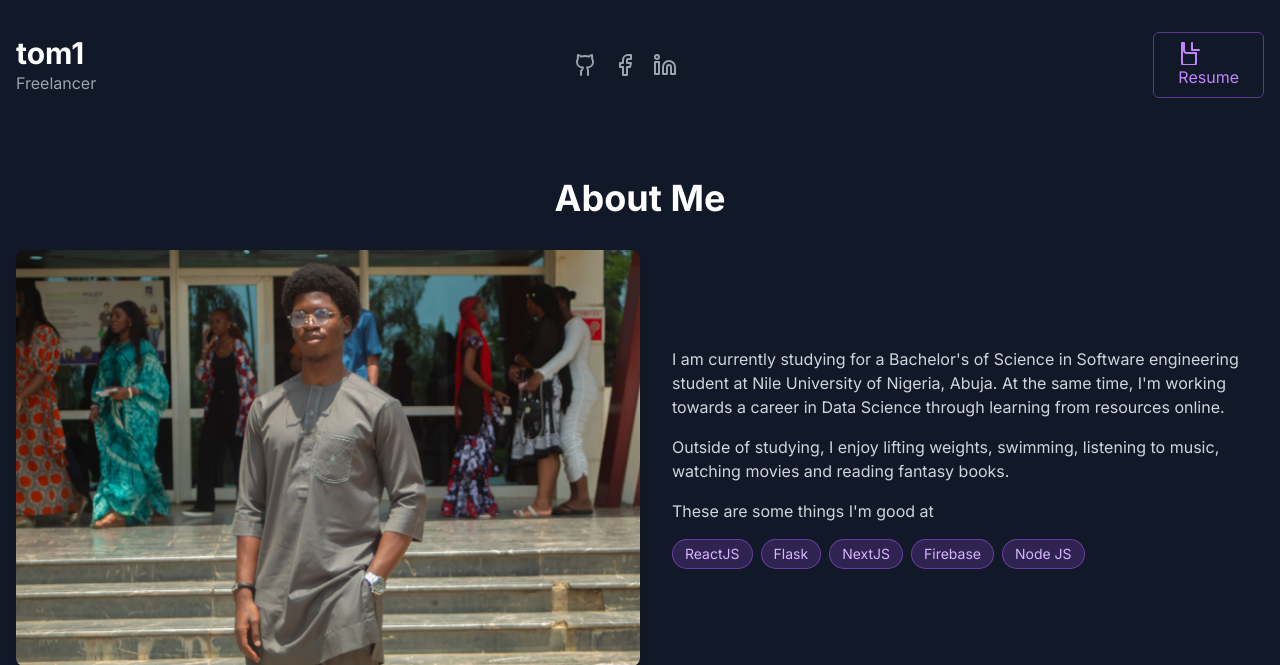
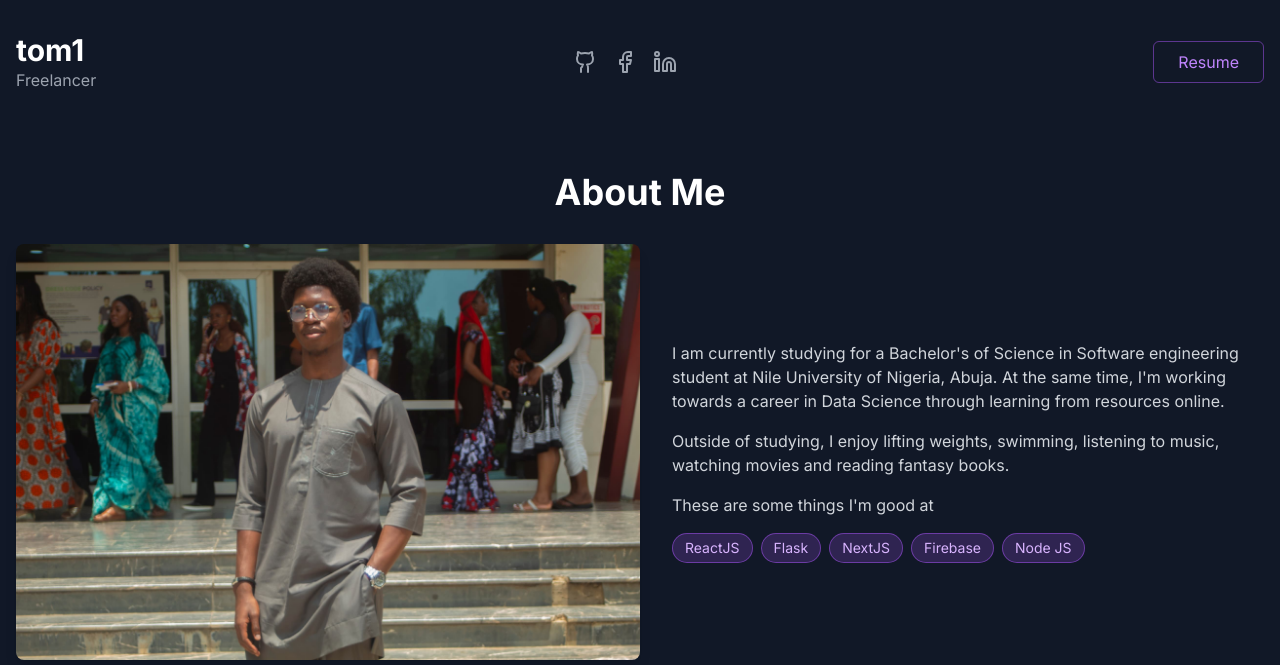
Before and after one commit to tomjames156/showyy, a Flask app: page /profile/tom1/ in a window 1280 px wide. Shown: the top 665 px of the page. Run offline with Flask 3, Linux system fonts and the light colour scheme; parts of the project's set-up code (start-up, migrations or seed data) failed here and were passed over; some libraries are stand-ins or nearby versions.

Commit message:
updated the portfolio template

```diff
--- a/backend/templates/portfolio.html
+++ b/backend/templates/portfolio.html
@@ -46,7 +46,6 @@
         {% if profile.portfolio.resume%}
             <a target="_blank" download href="{{url_for('static', filename='docs/' + profile.portfolio.resume )}}" class="mt-4 md:mt-0">
                 <button class="bg-transparent hover:bg-purple-500 text-purple-400 hover:text-white border border-purple-500/50 px-6 py-2 rounded-md transition-colors">
-                    <svg xmlns="http://www.w3.org/2000/svg" width="24" height="24" viewBox="0 0 24 24" fill="none" stroke="currentColor" stroke-width="2" stroke-linecap="round" stroke-linejoin="round" class="lucide lucide-file mr-2"><path d="M6 2v7a3 3 0 0 0 3 3h9v10a2 2 0 0 1-2 2H6a2 2 0 0 1-2-2V2z"></path><path d="M14 2v7h7"></path></svg>
                     Resume
                 </button>
             </a>
```
